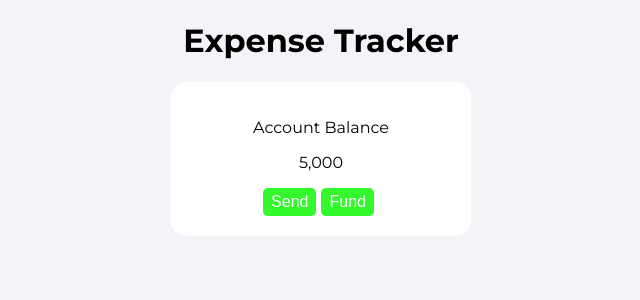
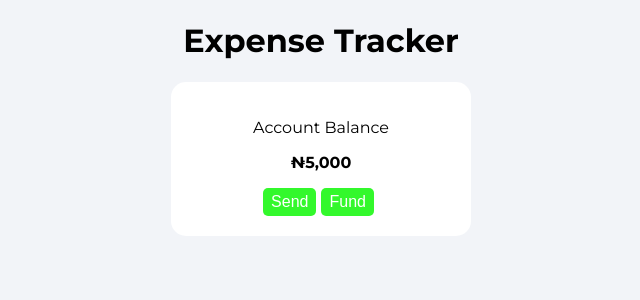
Before and after one commit to Raymond-techy/expenseTracker-React, a React (Vite) app: page / in a window 1280 px wide. Shown: the top 300 px of the page, without its empty margins (319-959 px from the left). Built offline with nearby package versions, Linux system fonts and the light colour scheme.

Commit message:
initial commit

```diff
--- a/src/Components/Expense.jsx
+++ b/src/Components/Expense.jsx
@@ -40,7 +40,7 @@ function Expense() {
         <div className="balanceBox">
           <p>Account Balance</p>
           <p className="balance">
-            {totalAmount.toString().replace(/\B(?=(\d{3})+(?!\d))/g, ",")}
+            ₦{totalAmount.toString().replace(/\B(?=(\d{3})+(?!\d))/g, ",")}
           </p>
         </div>
         <button
@@ -93,11 +93,18 @@ function Expense() {
             style={
               transaction.type === "debit"
                 ? { borderRight: "5px red solid" }
-                : { borderRight: "5px green solid" }
+                : { borderRight: "5px #33f82c solid" }
             }
           >
             <li>{transaction.narration}</li>
-            <li>
+            <li
+              style={
+                transaction.type === "debit"
+                  ? { color: "red" }
+                  : { color: "#33f82c" }
+              }
+              className="transAmount"
+            >
               {transaction.type === "debit" ? "-" : "+"}₦
               {transaction.amount
                 .toString()
--- a/src/index.css
+++ b/src/index.css
@@ -15,6 +15,10 @@ body {
   border-radius: 15px;
   width: 300px;
   margin: 0 auto;
+}
+.balance {
+  font-size: medium;
+  font-weight: bold;
 }
 .expenseHead button {
   color: #fff;
@@ -49,10 +53,15 @@ body {
   font-size: 15px;
   cursor: pointer;
 }
+.transAmount {
+  font-size: small;
+  font-weight: bold;
+}
+
 .transDiv {
   padding: 10px 20px;
   border-radius: 5px 0 0 5px;
-  width: 350px;
+  max-width: 320px;
   display: flex;
   flex: row;
   justify-content: space-between;
```
